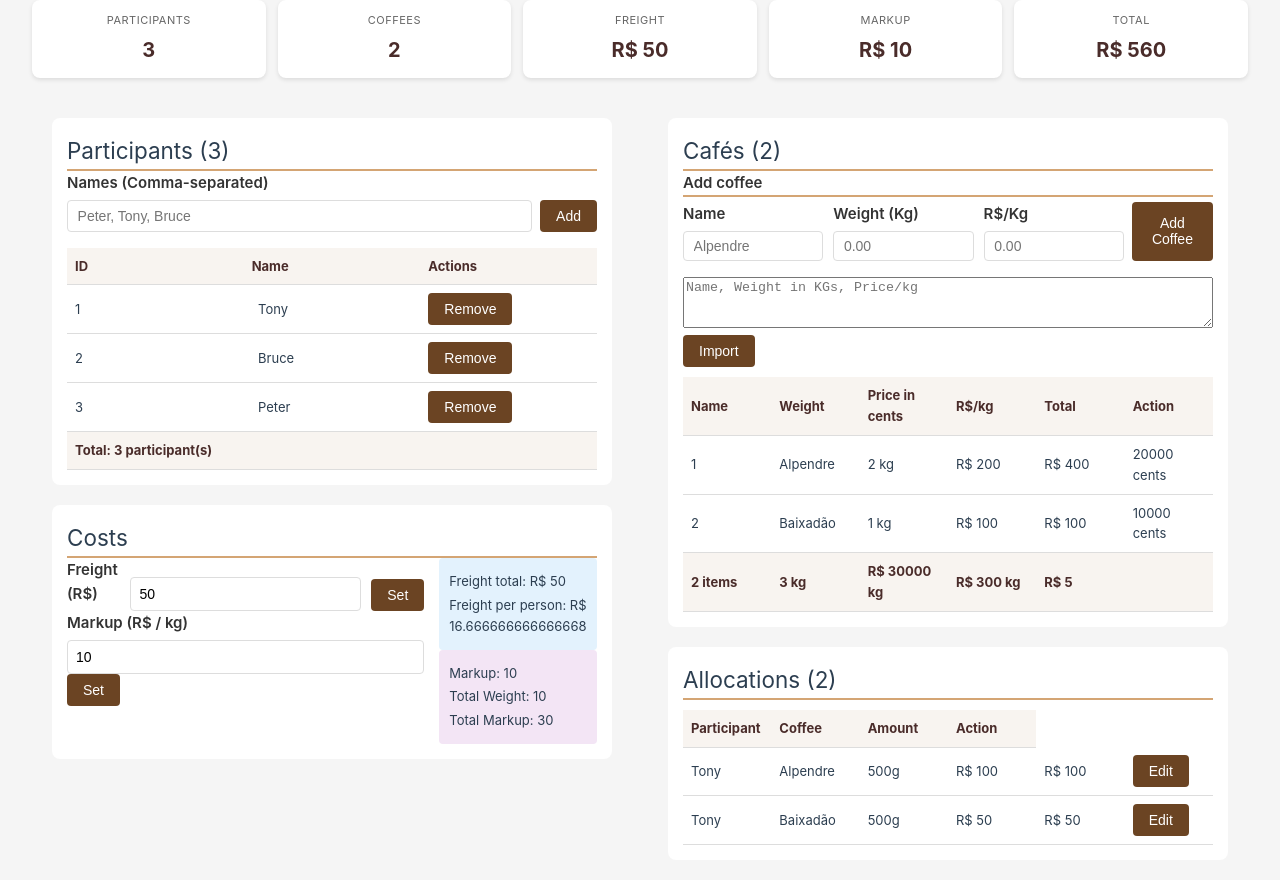
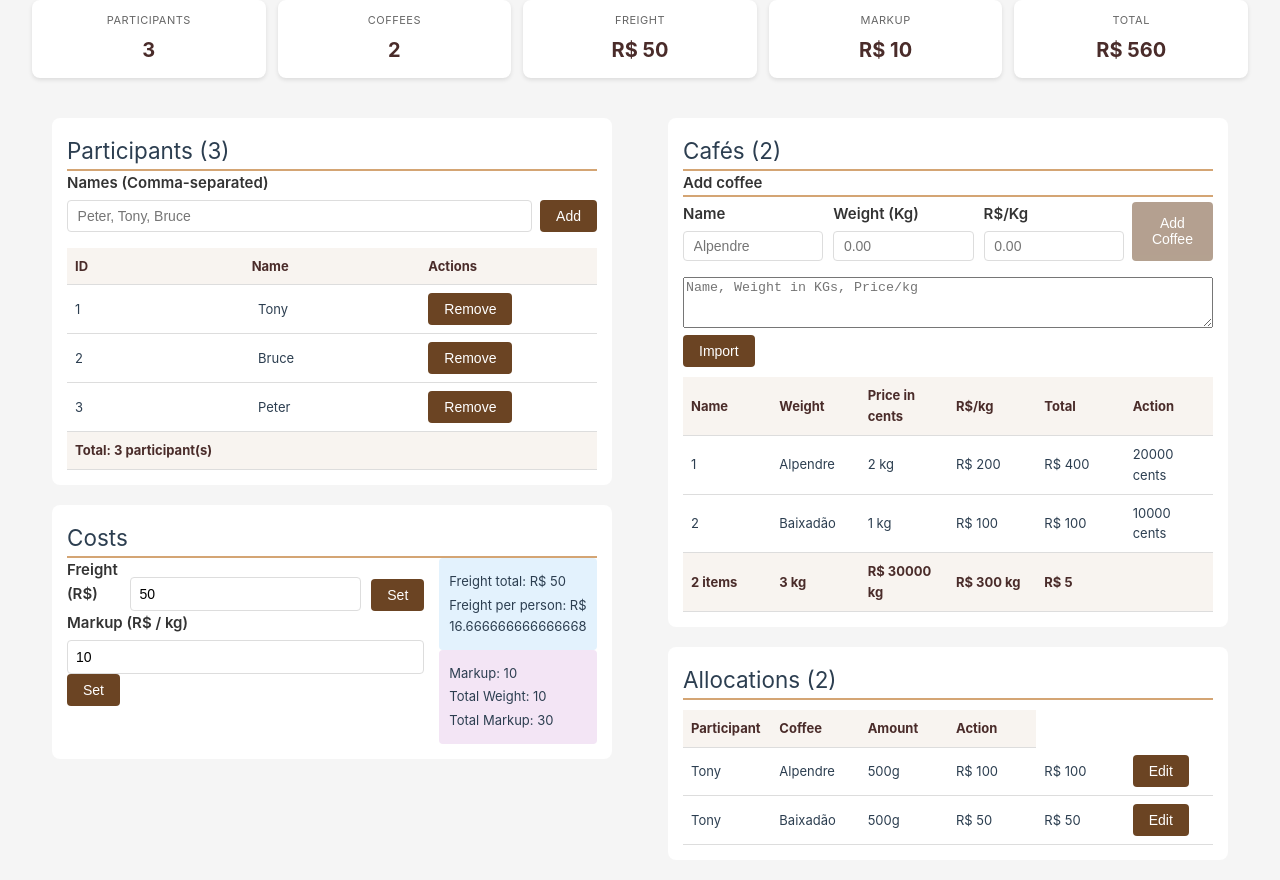
Before and after one commit to paulograbin/coffee, a Vue app: page / in a window 1280 px wide. Built offline with nearby package versions, Linux system fonts and the light colour scheme; the HTML template or start-up script is replaced by a standard one.

Commit message:
Enable add coffee button only if all fields have values

```diff
--- a/src/components/CoffeeTable.vue
+++ b/src/components/CoffeeTable.vue
@@ -8,6 +8,15 @@ const multipleCoffeeCsv = ref('')
 const newCoffeeName = ref('')
 const newCoffeeWeight = ref<number | null>(null)
 const newCoffeePrice = ref<number | null>(null)
+
+const canAddCoffee = computed(
+  () =>
+    !!newCoffeeName.value.trim() &&
+    !!newCoffeeWeight.value &&
+    newCoffeeWeight.value > 0 &&
+    !!newCoffeePrice.value &&
+    newCoffeePrice.value > 0,
+)
 
 function addCoffee() {
   if (!newCoffeeName.value || !newCoffeeName.value.trim()) return
@@ -104,7 +113,7 @@ function importCoffeeCsv() {
           />
         </div>
       </div>
-      <button type="submit">Add Coffee</button>
+      <button type="submit" :disabled="!canAddCoffee">Add Coffee</button>
     </form>
 
     <div>
@@ -171,6 +180,15 @@ function importCoffeeCsv() {
   padding: 0.4rem 0.6rem;
 }
 
+.add-form button {
+  transition: opacity 0.2s ease;
+}
+
+.add-form button:disabled {
+  opacity: 0.5;
+  cursor: not-allowed;
+}
+
 th {
   font-weight: bold;
 }
```
